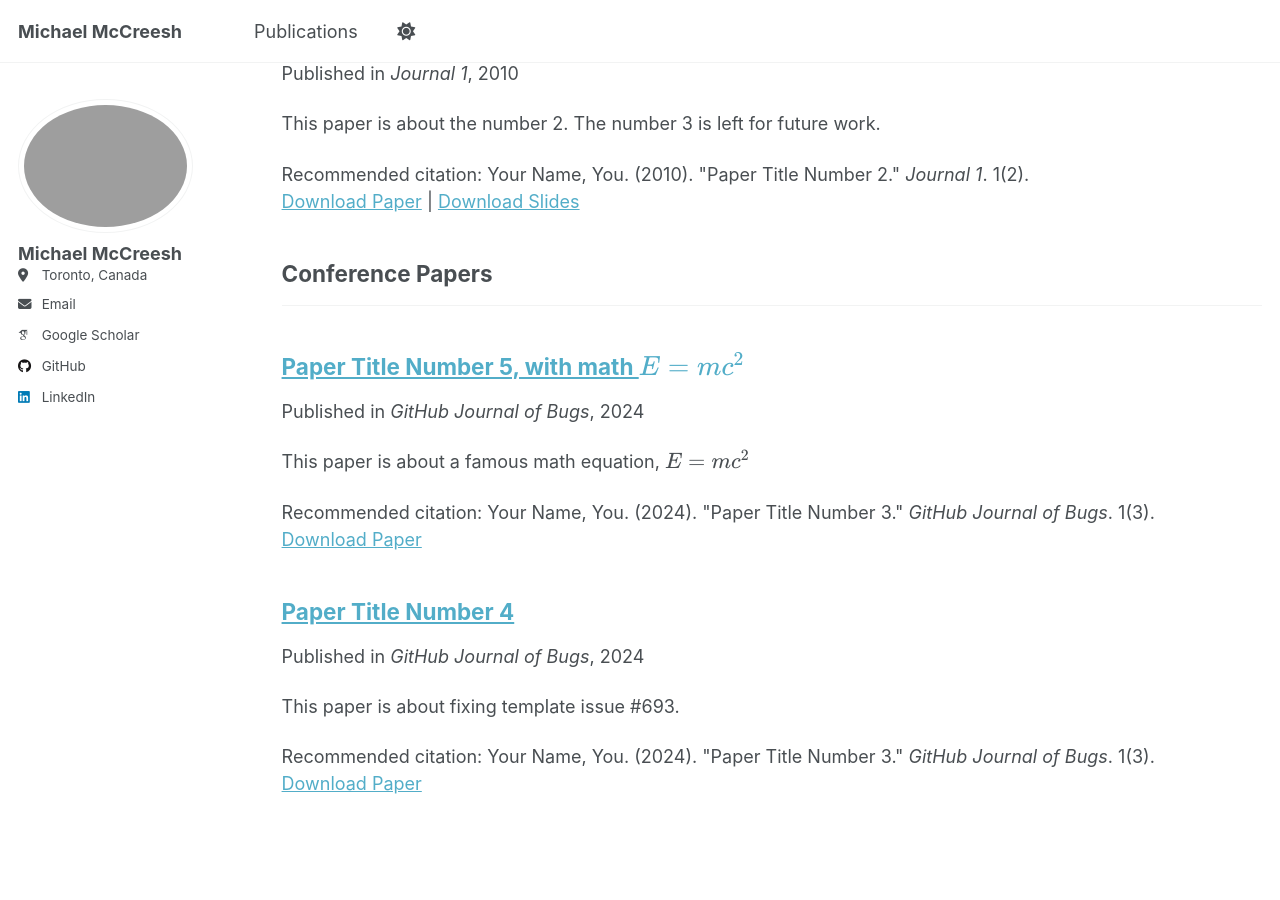
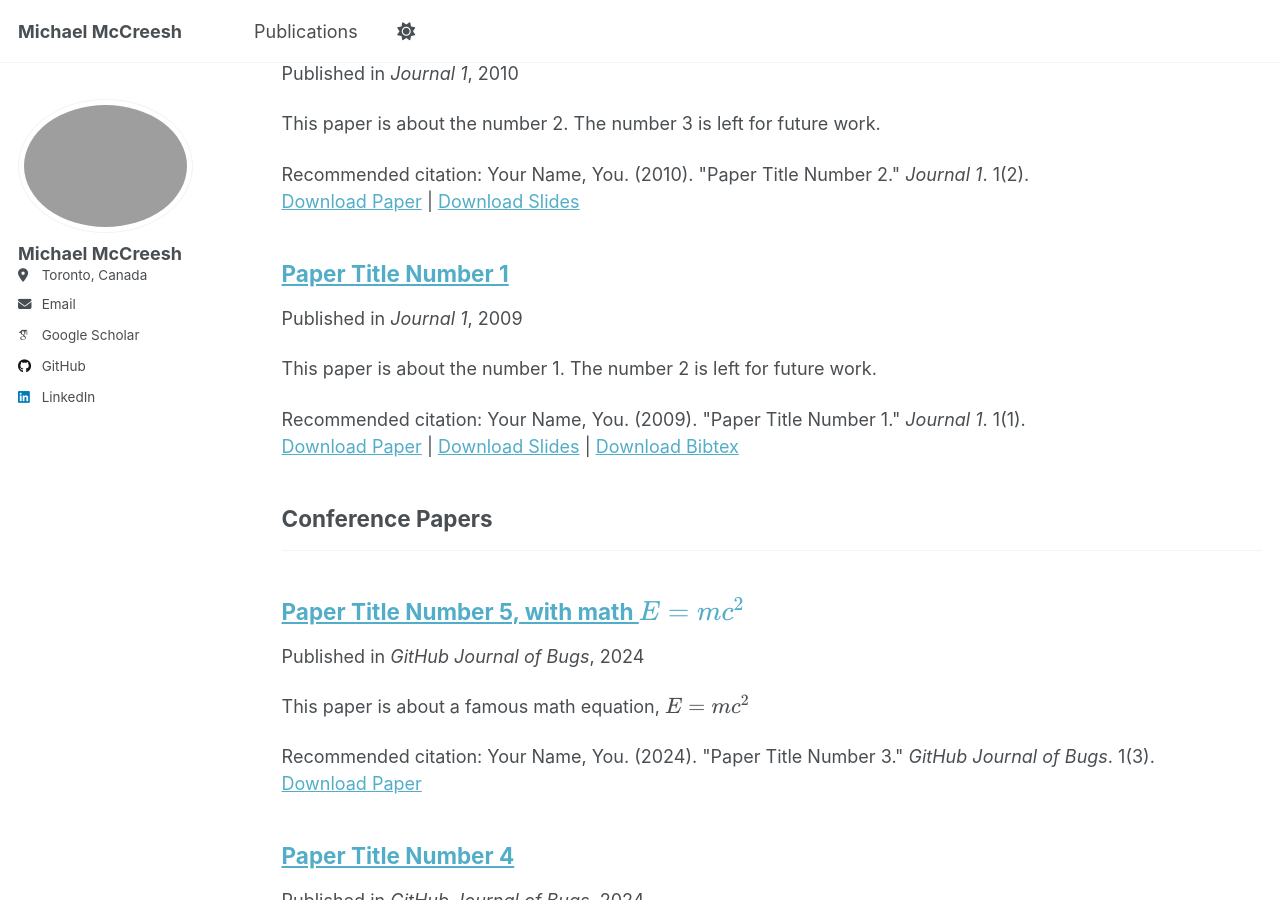
Before and after one commit to McCreesh/McCreesh.github.io, a Jekyll site: the page built from _pages/publications.html, in a window 1280 px wide and 900 px high, scrolled down 534 px. Built offline with Jekyll 4.4.1, drawn with Linux system fonts in a browser that asks for light colours; some web fonts are replaced; a script that is not in the unit is left out; a file with an impossible date is left out; part of the change alters nothing that is shown.

Commit message:
Update 2009-10-01-paper-title-number-1.md

```diff
--- a/_publications/2009-10-01-paper-title-number-1.md
+++ b/_publications/2009-10-01-paper-title-number-1.md
@@ -1,30 +1,14 @@
 ---
-title: "Linear-Threshold Network Models for Describing and Analyzing Brain Dynamics"
+title: "Paper Title Number 1"
 collection: publications
 category: manuscripts
-permalink: /publication/2025-LTN-CSM
-excerpt: 'Abstract: Over the past two decades, an increasing array of control-theoretic
-methods have been used to study the brain as a complex dynamical
-system and better understand its structure-function relationship.
-This article provides an overview on one such family of methods, based
-on the linear-threshold rate (LTR) dynamics, which arises when
-modeling the spiking activity of neuronal populations and their impact
-on each other.  LTR dynamics exhibit a wide range of behaviors based
-on network topologies and inputs, including mono- and multi-stability,
-limit cycles, and chaos, allowing it to be used to model many complex
-brain processes involving fast and slow inhibition, multiple time and
-spatial scales, different types of neural behavior, and higher-order
-interactions.  Here we investigate how the versatility of LTR dynamics
-paired with concepts and tools from systems and control can provide a
-computational theory for explaining the dynamical mechanisms enabling
-different brain processes. Specifically, we illustrate stability and
-stabilization properties of LTR dynamics and how they are related to
-goal-driven selective attention, multistability and its relationship
-with declarative memory, and bifurcations and oscillations and their
-role in modeling seizure dynamics in epilepsy.'
-date: 2025
-venue: 'Control Systems Magazine'
+permalink: /publication/2009-10-01-paper-title-number-1
+excerpt: 'This paper is about the number 1. The number 2 is left for future work.'
+date: 2009-10-01
+venue: 'Journal 1'
+slidesurl: 'http://academicpages.github.io/files/slides1.pdf'
 paperurl: 'http://academicpages.github.io/files/paper1.pdf'
-
+bibtexurl: 'http://academicpages.github.io/files/bibtex1.bib'
+citation: 'Your Name, You. (2009). &quot;Paper Title Number 1.&quot; <i>Journal 1</i>. 1(1).'
 ---
 The contents above will be part of a list of publications, if the user clicks the link for the publication than the contents of section will be rendered as a full page, allowing you to provide more information about the paper for the reader. When publications are displayed as a single page, the contents of the above "citation" field will automatically be included below this section in a smaller font.
```
